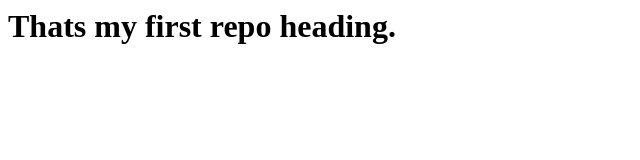
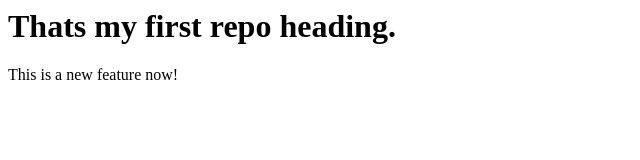
Before and after one commit to VashishthaShalini/Localrepo, a plain HTML site: page index.html in a window 1280 px wide. Shown: the whole page, without its empty margins (0-640 px from the left). Drawn offline with Linux system fonts and the light colour scheme.

Commit message:
added a new branch

```diff
--- a/index.html
+++ b/index.html
@@ -1 +1,4 @@
 <h1>Thats my first repo heading.</h1>
+<p>
+    This is a new feature now!
+</p>
```
